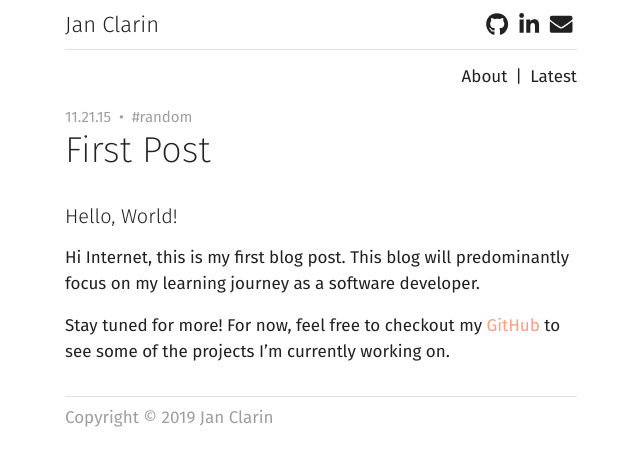
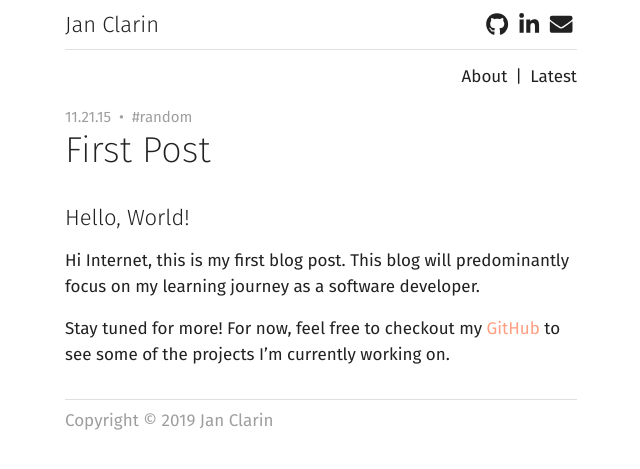
Before and after one commit to janclarin/janclarin.github.io, a Jekyll site: the page built from _posts/2015-11-21-first-post.md, in a window 1280 px wide. Shown: the top 469 px of the page, without its empty margins (319-959 px from the left). Built offline with Jekyll 4.4.1, drawn with Linux system fonts in a browser that asks for light colours; nearby versions of some CDN libraries; comment, search, counter and statistics services are not loaded.

Commit message:
Style headers in posts
- Add margin-top to create separation
- Change font size as per Mozilla Photon Design System typography

```diff
--- a/_sass/main.scss
+++ b/_sass/main.scss
@@ -18,7 +18,10 @@
 
 $text-caption: 15px;
 $text-body: 17px;
-$text-title: 22px;
+$text-title-10: 13px;
+$text-title-20: 17px;
+$text-title-30: 22px;
+$text-title-40: 28px;
 $text-display: 36px;
 
 $weight-extra-light: 200;
--- a/_sass/partials/_layout.scss
+++ b/_sass/partials/_layout.scss
@@ -114,6 +114,12 @@
   }
 }
 
+h1, h2, h3, h4, h5, h6 {
+  .post-content & {
+    margin-top: $spacing-unit * 2;
+  }
+}
+
 .post-content ul,
 .post-content ol {
   padding-left: $spacing-unit * 2;
--- a/_sass/partials/_typography.scss
+++ b/_sass/partials/_typography.scss
@@ -7,7 +7,6 @@
 }
 
 h1, h2, h3, h4, h5, h6 {
-  font-weight: $weight-light;
   line-height: normal;
 }
 
@@ -39,7 +38,7 @@
 }
 
 .site-title {
-  font-size: $text-title;
+  font-size: $text-title-30;
   font-weight: $weight-light;
 }
 
@@ -56,3 +55,30 @@
   color: $text-secondary-color;
   font-size: $text-caption;
 }
+
+.post-content {
+  & h1 {
+    font-size: $text-display;
+    font-weight: $weight-extra-light;
+  }
+
+  & h2 {
+    font-size: $text-title-40;
+    font-weight: $weight-light;
+  }
+
+  & h3 {
+    font-size: $text-title-30;
+    font-weight: $weight-light;
+  }
+
+  & h4 {
+    font-size: $text-title-20;
+    font-weight: $weight-regular;
+  }
+
+  & h5 {
+    font-size: $text-title-10;
+    font-weight: $weight-regular;
+  }
+}
```
